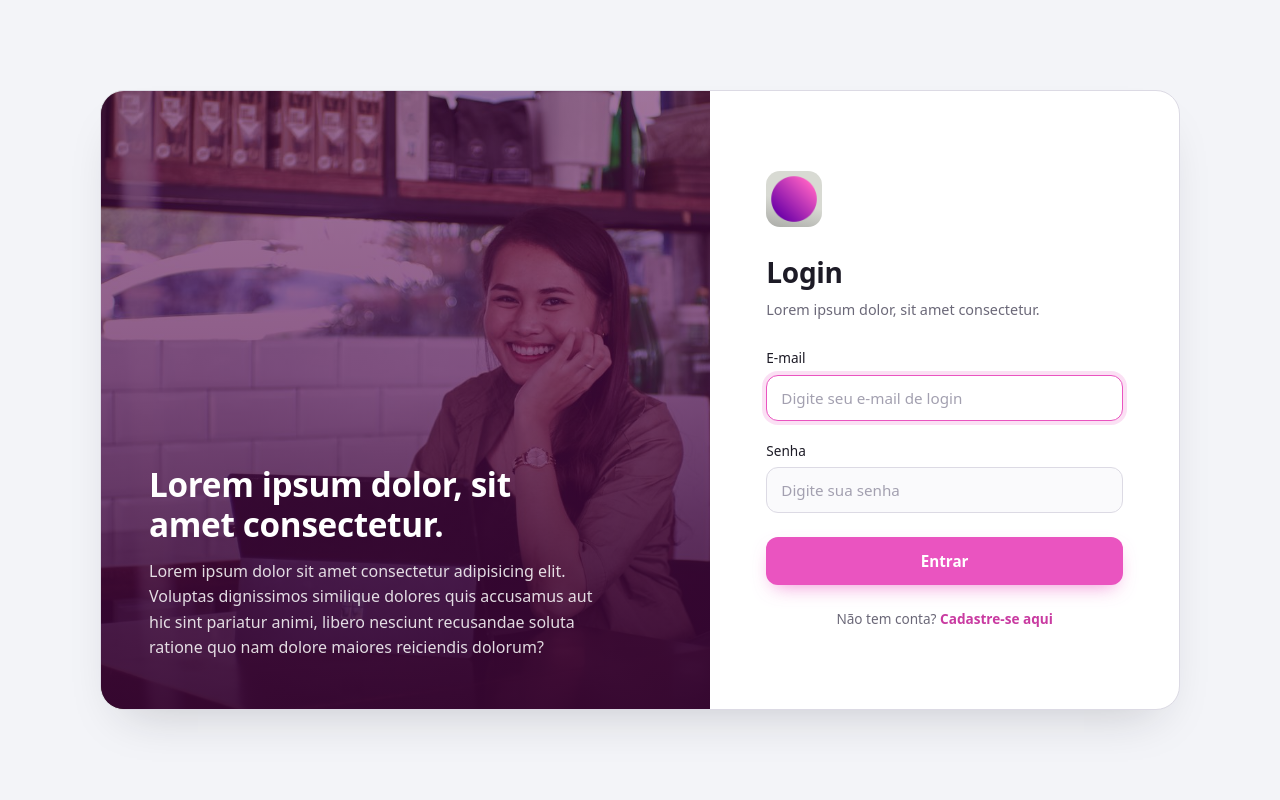
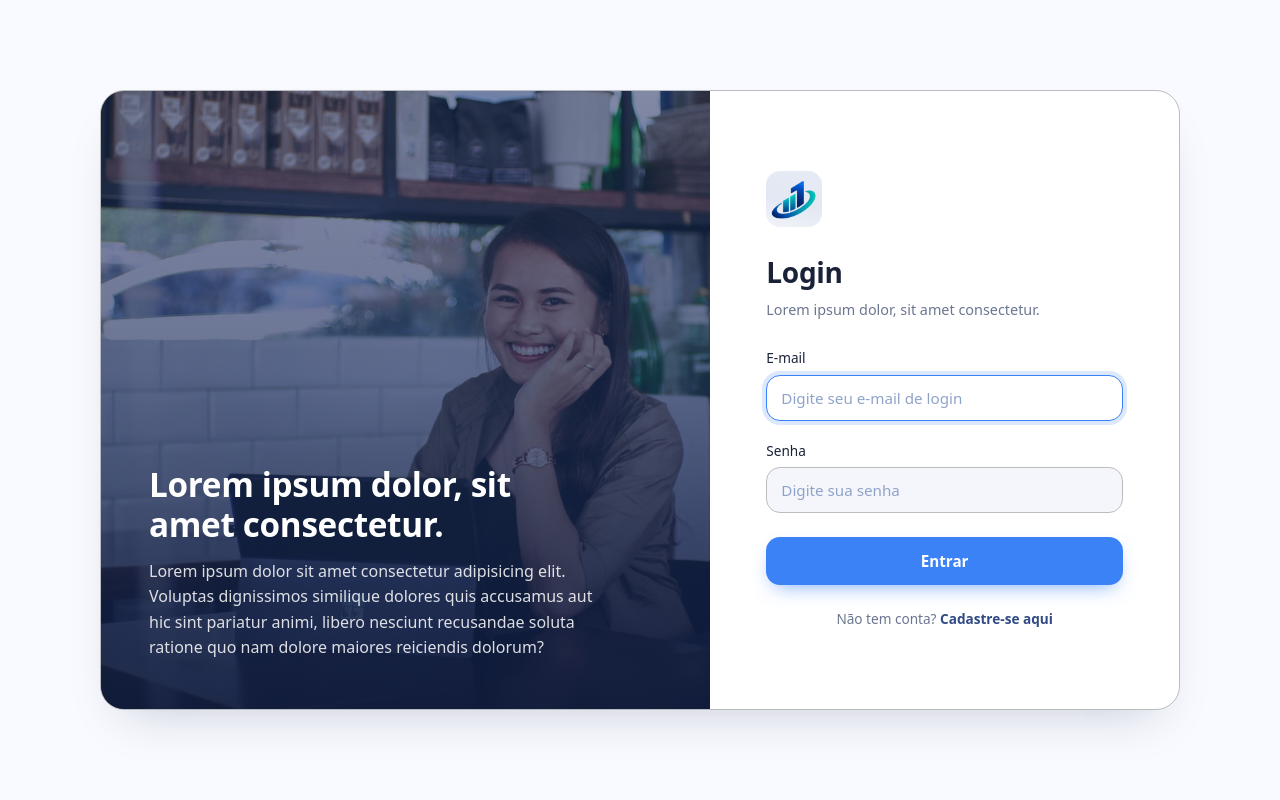
Before and after one commit to EdinelsonBarros/loginApp, a Spring Boot app: page /login in a window 1280 px wide. Run offline with Spring Boot 4, Linux system fonts and the light colour scheme; some of the project's set-up classes (security, data sources, template engines, error pages and the like) are left out, and stand-ins take their place; some web fonts are replaced.

Commit message:
Padronizado paleta de cores

```diff
--- a/src/main/resources/static/css/login.css
+++ b/src/main/resources/static/css/login.css
@@ -17,19 +17,19 @@
 }
 
 :root {
-    --bg: #f3f4f8;
-    --surface: #ffffff;
-    --text: #1d1b26;
-    --muted: #6b6878;
-    --border: #dcdae4;
-    --accent: #ea54c0;
-    --accent-dark: #c93ba1;
-    --accent-soft: rgba(234, 84, 192, 0.18);
-    --danger: #c0262d;
-    --danger-bg: #fdecec;
-    --success-bg: #e7f6ec;
-    --success-text: #1b6b3a;
-    --radius: 12px;
+    --bg: #f9faff;                         /* era #f3f4f8 → --navy-50 */
+    --surface: #ffffff;                    /* igual nas duas */
+    --text: #1a2238;                       /* era #1d1b26 → --text da primária */
+    --muted: #6b7690;                      /* era #6b6878 → --text-muted */
+    --border: #bbbcbd;                     /* era #dcdae4 → --border da primária */
+    --accent: #3b82f6;                     /* era #ea54c0 (rosa) → azul de destaque */
+    --accent-dark: #2f4a85;                /* era #c93ba1 → --navy-500 */
+    --accent-soft: rgba(59, 130, 246, 0.18); /* mesmo azul do accent, com 18% de opacidade */
+    --danger: #c0262d;                     /* mantido: sem equivalente na primária */
+    --danger-bg: #fdecec;                  /* mantido */
+    --success-bg: #e7f6ec;                 /* mantido */
+    --success-text: #1b6b3a;               /* mantido */
+    --radius: 14px;
 }
 
 *,
@@ -69,7 +69,7 @@ body {
     border: 1px solid var(--border);
     border-radius: 24px;
     overflow: hidden;
-    box-shadow: 0 24px 48px -24px rgba(29, 27, 38, 0.22);
+    box-shadow: 0 24px 48px -24px rgba(15, 28, 63, 0.22);
 }
 
 /* Lado da imagem */
@@ -93,7 +93,7 @@ body {
     position: absolute;
     inset: 0;
     z-index: 1;
-    background: linear-gradient(to top, rgba(55, 6, 51, 0.92) 0%, rgba(80, 9, 75, 0.65) 55%, rgba(80, 9, 75, 0.55) 100%);
+    background: linear-gradient(to top, rgba(15, 28, 63, 0.92) 0%, rgba(27, 47, 94, 0.65) 55%, rgba(27, 47, 94, 0.55) 100%);
 }
 
 .hero-text {
@@ -132,8 +132,9 @@ body {
     height: 56px;
     object-fit: cover;
     border-radius: 14px;
-    background: linear-gradient(194deg, #d8dad3 1%, #d8dad3 55%, #aaaba7 100%);
+    background: linear-gradient(194deg, #e6ebf5 1%, #c9d3e887 55%, #8fa3c921 100%);
     margin-bottom: 24px;
+    padding: 5px;
 }
 
 h2 {
@@ -193,7 +194,7 @@ input {
     padding: 0 14px;
     font-size: 0.95rem;
     color: var(--text);
-    background: #fafafc;
+    background: #f4f6fb;
     border: 1px solid var(--border);
     border-radius: var(--radius);
     outline: none;
@@ -201,11 +202,11 @@ input {
 }
 
 input::placeholder {
-    color: #a3a0b0;
+    color: #8fa3c9;
 }
 
 input:hover {
-    border-color: #c4c1d1;
+    border-color: #8fa3c9;
 }
 
 input:focus-visible {
@@ -234,7 +235,7 @@ button {
     border: 0;
     border-radius: var(--radius);
     cursor: pointer;
-    box-shadow: 0 8px 20px -8px rgba(234, 84, 192, 0.7);
+    box-shadow: 0 8px 20px -8px rgba(59, 130, 246, 0.7);
     transition: background 0.15s, transform 0.1s, box-shadow 0.15s;
 }
 
@@ -248,7 +249,7 @@ button {
 
 .btn:focus-visible {
     outline: none;
-    box-shadow: 0 0 0 4px var(--accent-soft), 0 8px 20px -8px rgba(234, 84, 192, 0.7);
+    box-shadow: 0 0 0 4px var(--accent-soft), 0 8px 20px -8px rgba(59, 130, 246, 0.7);
 }
 
 .signup {
--- a/src/main/resources/templates/companyRegister.html
+++ b/src/main/resources/templates/companyRegister.html
@@ -11,7 +11,7 @@
 
     <section class="card">
         <header class="card-header">
-            <img class="card-icon" th:src="@{/images/ellipse.png}" alt="">
+            <img class="card-icon" th:src="@{/images/icone.png}" alt="">
             <div>
                 <h1>Cadastro de empresa</h1>
                 <p class="subtitle">Preencha os dados para cadastrar a empresa no sistema.</p>
--- a/src/main/resources/templates/login.html
+++ b/src/main/resources/templates/login.html
@@ -19,7 +19,7 @@
         </aside>
 
         <div class="panel">
-            <img class="card-icon" th:src="@{/images/ellipse.png}" alt="">
+            <img class="card-icon" th:src="@{/images/icone.png}" alt="">
 
             <h2>Login</h2>
             <p class="subtitle">Lorem ipsum dolor, sit amet consectetur.</p>
--- a/src/main/resources/templates/register.html
+++ b/src/main/resources/templates/register.html
@@ -19,7 +19,7 @@
         </aside>
 
         <div class="panel">
-            <img class="card-icon" th:src="@{/images/ellipse.png}" alt="">
+            <img class="card-icon" th:src="@{/images/icone.png}" alt="">
 
             <h2>Cadastro</h2>
             <p class="subtitle">Leva menos de um minuto.</p>
```
Also changed, not shown: src/main/resources/static/css/companyRegister.css (+16 -14 lines), src/main/resources/static/css/register.css (+18 -17 lines), src/main/resources/static/images/icone.png (added).
